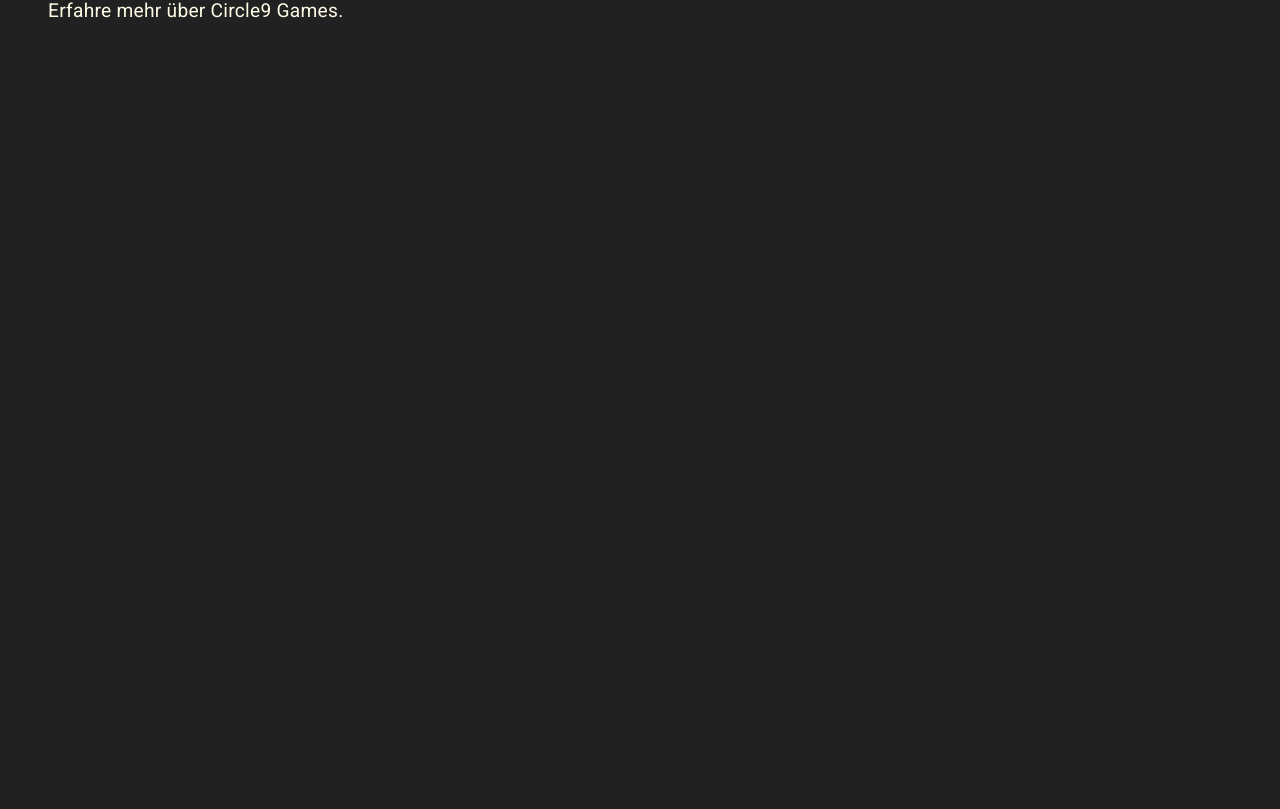
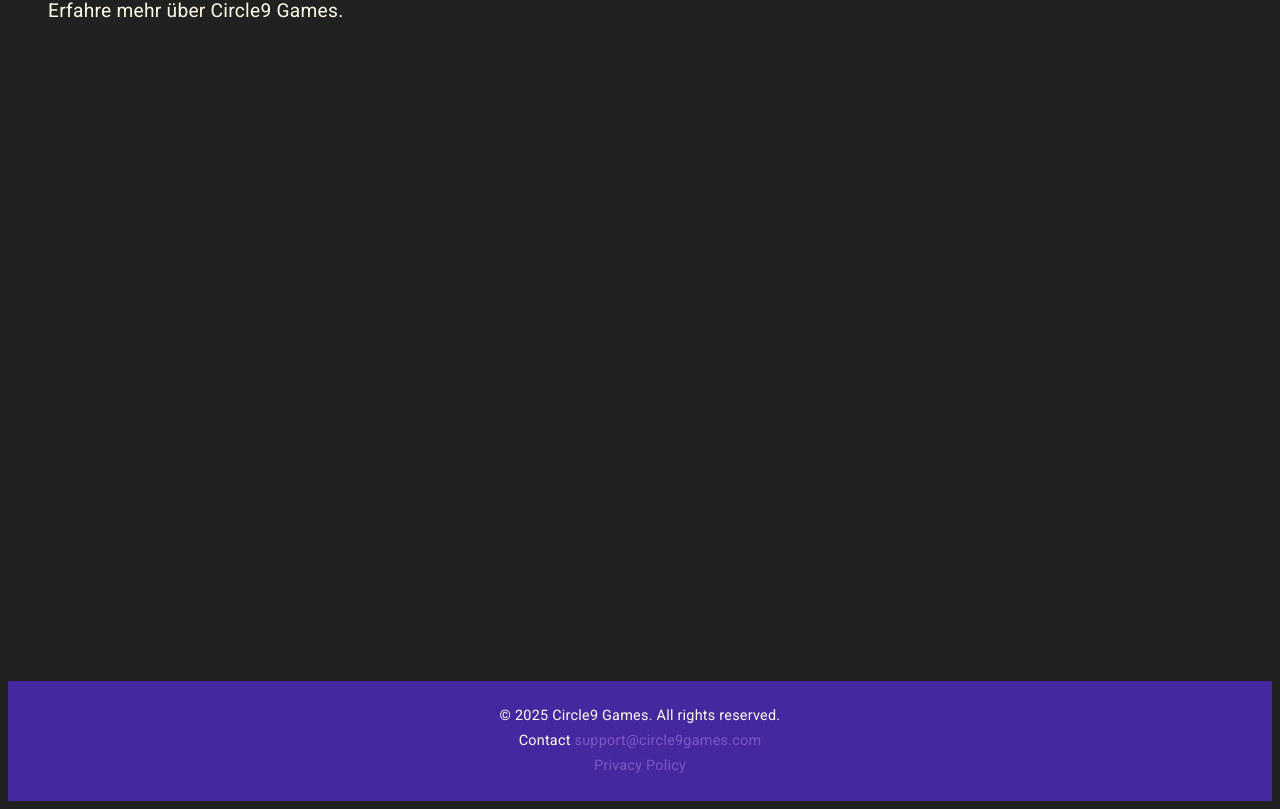
Before and after one commit to GeorgLambart/circle-9-page, an Angular app: page / in a window 1280 px wide. Shown: the part 807-1616 px from the top of the page. Before the commit the page ends 1496 px from the top, so only its background shows below. Built offline with nearby package versions, Linux system fonts and the light colour scheme.

Commit message:
add footer component

```diff
--- a/src/app/app.component.html
+++ b/src/app/app.component.html
@@ -4,3 +4,4 @@
 <main>
   <app-content></app-content>
 </main>
+<app-footer></app-footer>
--- a/src/app/app.component.ts
+++ b/src/app/app.component.ts
@@ -1,11 +1,12 @@
 import { Component } from '@angular/core';
 import { NavBarComponent } from './nav-bar/nav-bar.component';
 import { ContentComponent } from './content/content.component';
+import { FooterComponent } from './footer/footer.component';
 
 @Component({
   selector: 'app-root',
   standalone: true,
-  imports: [ContentComponent, NavBarComponent],
+  imports: [NavBarComponent, ContentComponent, FooterComponent],
   templateUrl: './app.component.html',
   styleUrl: './app.component.scss',
 })
--- /dev/null
+++ b/src/app/footer/footer.component.html
@@ -0,0 +1,8 @@
+<footer>
+  <p>© 2025 Circle9 Games. All rights reserved.</p>
+  <p>
+    Contact
+    <a href="mailto:info@circle9games.com">support&#64;circle9games.com</a>
+  </p>
+  <p><a href="/assets/privacy.html" target="_blank">Privacy Policy</a></p>
+</footer>
--- /dev/null
+++ b/src/app/footer/footer.component.scss
@@ -0,0 +1,17 @@
+footer {
+  padding: 20px;
+  text-align: center;
+  background-color: var(--color-primary);
+  color: var(--color-text-white);
+}
+p {
+  margin: 5px 0;
+  font-size: 0.9rem;
+}
+a {
+  color: var(--color-secondary);
+  text-decoration: none;
+}
+a:hover {
+  color: var(--mdc-filled-button-hover-state-layer-color);
+}
```
Also changed, not shown: src/app/footer/footer.component.ts (added, +10 -0 lines), 1 other file (tests, documents, lock files or other folders).
